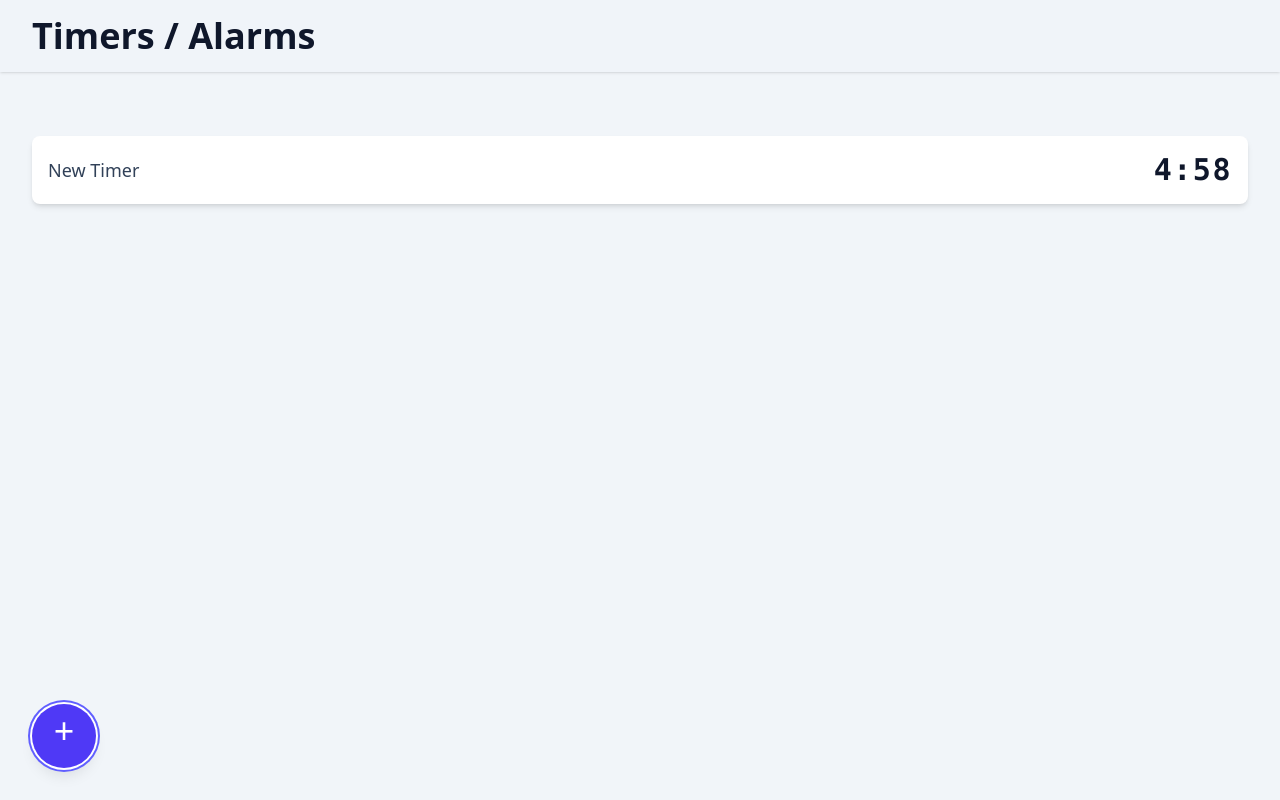
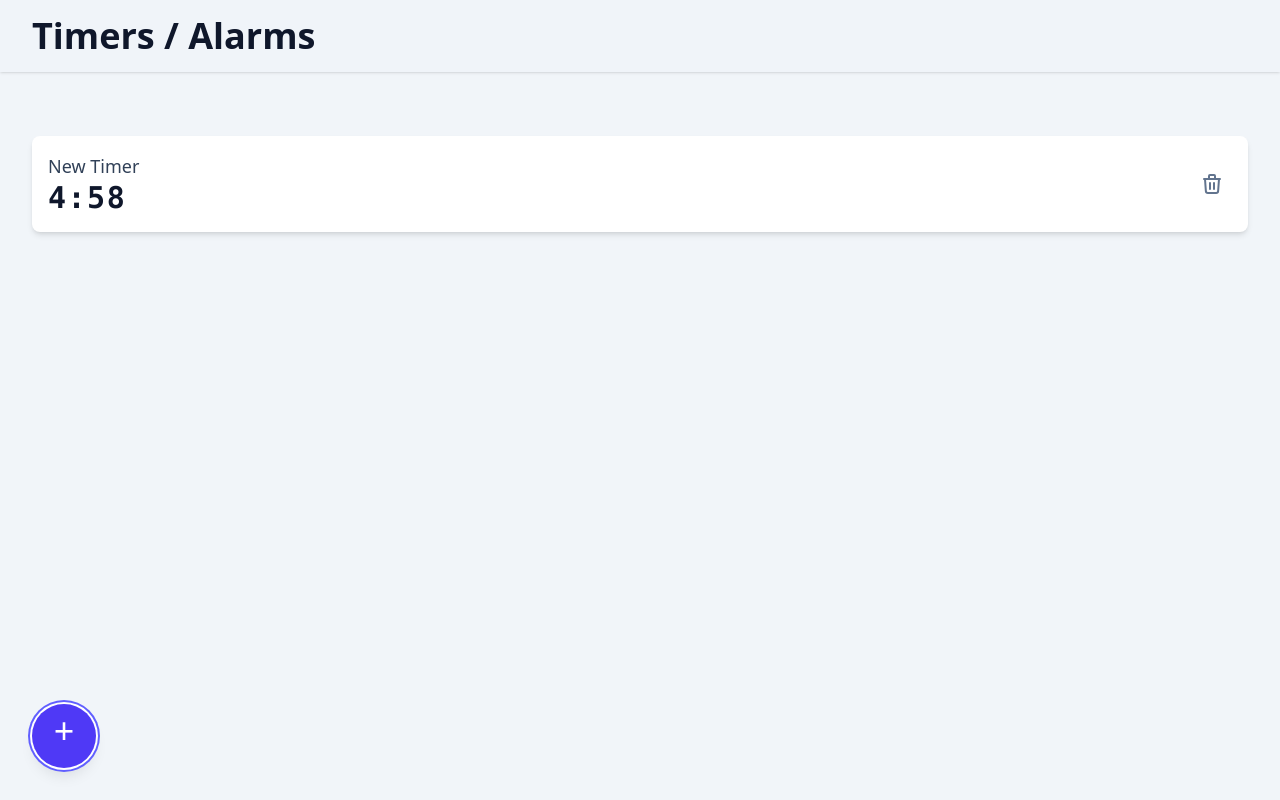
Before and after one commit to haiiro2gou/multiple-timer, a React (Vite) app: page / in a window 1280 px wide. Both pictures are taken after a click on the button "Add 5-min timer". Built offline with nearby package versions, Linux system fonts and the light colour scheme.

Commit message:
feat: add timer delete hook

```diff
--- a/src/features/timer/components/item.tsx
+++ b/src/features/timer/components/item.tsx
@@ -1,6 +1,7 @@
 import * as React from "react";
 
 import { type TimerData } from "../types.ts";
+import { useTimers } from "../hooks/use-timers.ts";
 
 const calculateRemainingTime = (
     timer: TimerData,
@@ -26,6 +27,7 @@ interface TimerItemProps {
 
 // eslint-disable-next-line @typescript-eslint/naming-convention
 export const TimerItem = ({ timer, currentTime }: TimerItemProps) => {
+    const { deleteTimer } = useTimers();
     const remainingTime = calculateRemainingTime(timer, currentTime);
     const isFinished = timer.status === "finished";
 
@@ -33,6 +35,10 @@ export const TimerItem = ({ timer, currentTime }: TimerItemProps) => {
         if (timer.status === "finished") return "Finished!";
         return formatTime(remainingTime);
     };
+
+    const handleDelete = React.useCallback(() => {
+        deleteTimer(timer.id);
+    }, [deleteTimer, timer.id]);
 
     return (
         <li
@@ -42,6 +48,8 @@ export const TimerItem = ({ timer, currentTime }: TimerItemProps) => {
                 ${isFinished ? "bg-green-50" : "bg-white"}
             `}
         >
+            <div className="flex flex-col items-start">
+                {/* Name of the timer / alarm */}
                 <span
                     className={`text-lg font-medium
                         ${isFinished ? "text-green-800" : "text-slate-700"}
@@ -49,6 +57,7 @@ export const TimerItem = ({ timer, currentTime }: TimerItemProps) => {
                 >
                     {timer.name}
                 </span>
+                {/* Remaining Time */}
                 <strong
                     className={`
                         font-mono text-3xl font-bold tracking-wider
@@ -57,6 +66,34 @@ export const TimerItem = ({ timer, currentTime }: TimerItemProps) => {
                 >
                     {getDisplayTime()}
                 </strong>
+            </div>
+            <div className="flex items-center space-x-2">
+                <button
+                    onClick={handleDelete}
+                    aria-label="Delete Timer"
+                    className="
+                        p-2 text-slate-500 rounded-full transition-colors
+                        hover:bg-slate-200 hover:text-slate-800
+                        focus:outline-none focus:ring-2 focus:ring-slate-400
+                    "
+                >
+                    {/* Trash Icon */}
+                    <svg
+                        xmlns="http://www.w3.org/2000/svg"
+                        className="h-6 w-6"
+                        fill="none"
+                        viewBox="0 0 24 24"
+                        stroke="currentColor"
+                    >
+                        <path
+                            strokeLinecap="round"
+                            strokeLinejoin="round"
+                            strokeWidth={2}
+                            d="M19 7l-.867 12.142A2 2 0 0116.138 21H7.862a2 2 0 01-1.995-1.858L5 7m5 4v6m4-6v6m1-10V4a1 1 0 00-1-1h-4a1 1 0 00-1 1v3M4 7h16"
+                        />
+                    </svg>
+                </button>
+            </div>
         </li>
     );
 };
--- a/src/features/timer/hooks/use-timers.ts
+++ b/src/features/timer/hooks/use-timers.ts
@@ -59,9 +59,24 @@ export const useTimers = () => {
         },
     });
 
+    const deleteTimerMutation = useMutation({
+        mutationFn: async (id: string) => {
+            const updatedTimers = timers.filter(elem => elem.id !== id);
+            saveTimerDatasToStorage(updatedTimers);
+            return Promise.resolve(updatedTimers);
+        },
+        onSuccess: updatedTimers => {
+            queryClient.setQueryData<TimerData[]>(
+                timerQueryKeys.all,
+                updatedTimers
+            );
+        },
+    });
+
     return {
         timers,
         addTimer: addTimerMutation.mutate,
         updateTimer: updateTimerMutation.mutate,
+        deleteTimer: deleteTimerMutation.mutate,
     };
 };
```
Lines whose indentation alone changed are shown as unchanged.
